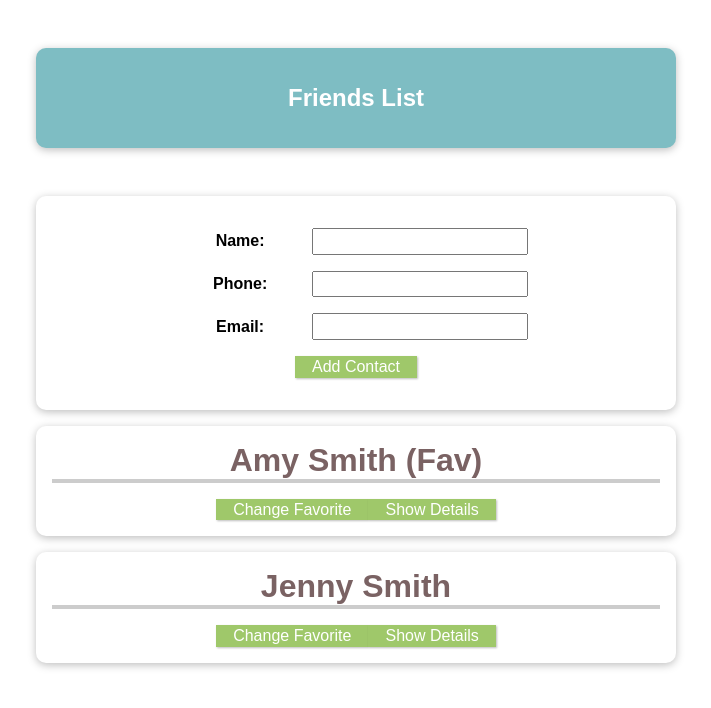
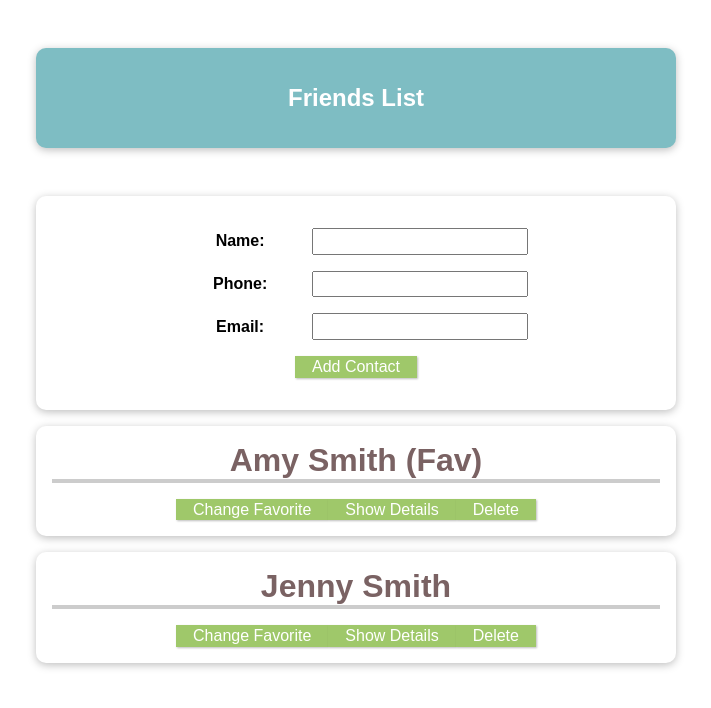
Before and after one commit to anjiemoore/VueCLIComponents, a Vue app: page / in a window 1280 px wide. Shown: the top 708 px of the page, without its empty margins (284-995 px from the left). Built offline with nearby package versions, Linux system fonts and the light colour scheme.

Commit message:
delete functionality finished with emit in the template

```diff
--- a/src/App.vue
+++ b/src/App.vue
@@ -3,7 +3,7 @@
     <header><h1>Friends List</h1></header>
     <new-contact @add-contact="addContact"></new-contact>
     <ul>
-        <friend-contact v-for="friend in friends" :key="friend.id" :id='friend.id' :name='friend.name' :phone-num='friend.phone' :email-address='friend.email' :is-favorite='friend.isFavorite' @toggle-favorite='toggleFavoriteStatus'></friend-contact>
+        <friend-contact v-for="friend in friends" :key="friend.id" :id='friend.id' :name='friend.name' :phone-num='friend.phone' :email-address='friend.email' :is-favorite='friend.isFavorite' @toggle-favorite='toggleFavoriteStatus' @delete="deleteContact"></friend-contact>
     </ul>
 </section>
 </template>
@@ -30,8 +30,8 @@ export default {
         }
     },
     methods: {
-        toggleFavoriteStatus(friendId) {
-            const identifiedFriend = this.friends.find(friend => friend.id === friendId);
+        toggleFavoriteStatus(contactId) {
+            const identifiedFriend = this.friends.find(friend => friend.id === contactId);
             identifiedFriend.isFavorite = !identifiedFriend.isFavorite;
         },
         addContact(name, phone, email) {
@@ -43,6 +43,9 @@ export default {
                 isFavorite: false
             };
             this.friends.push(newAddedContact);
+        },
+        deleteContact(contactId) {
+            this.friends = this.friends.filter((friend) => friend.id !== contactId);
         }
     }
 }
--- a/src/components/Contact.vue
+++ b/src/components/Contact.vue
@@ -7,6 +7,7 @@
             <li><strong>Phone:</strong> {{ phoneNum }}</li>
             <li><strong>Email:</strong> {{ emailAddress }}</li>
         </ul>
+        <button @click="$emit('delete', id)">Delete</button>
     </li>
 </template>
 
@@ -69,7 +70,7 @@ export default {
             // allows you to emit event
             // kebab case
             this.$emit('toggle-favorite', this.id);
-        }
+        },
     }
 }
 </script>
```
